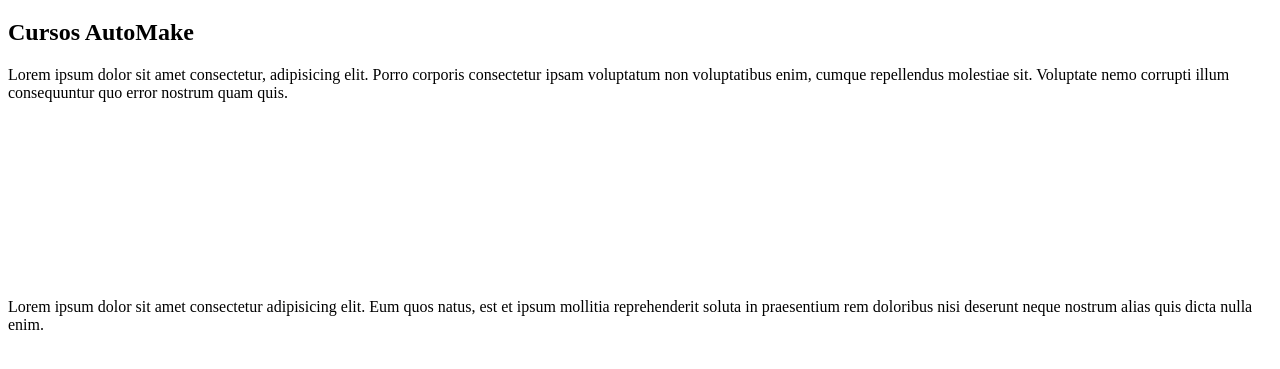
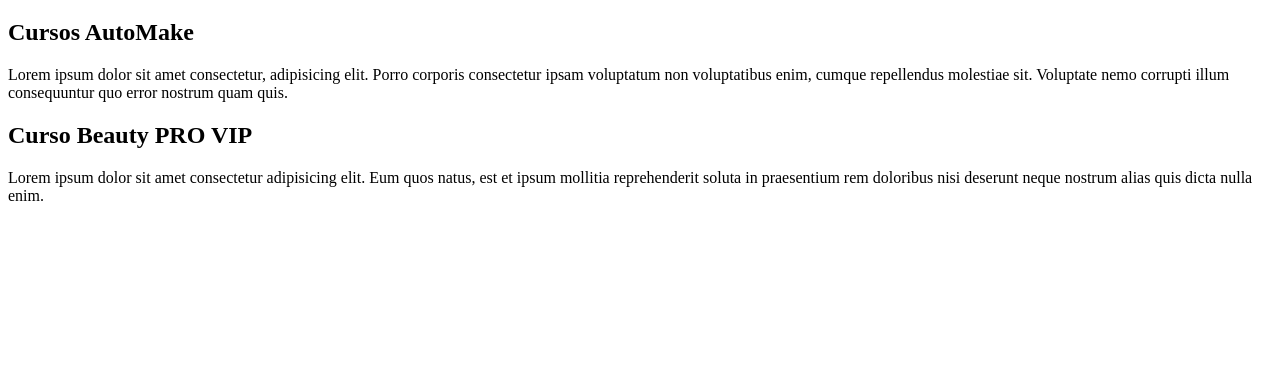
Before and after one commit to RenatoFontinelles/projeto-site, a plain HTML site: page index.html in a window 1280 px wide. Shown: the part 61-430 px from the top of the page. Drawn offline with Linux system fonts and the light colour scheme.

Commit message:
update article

```diff
--- a/index.html
+++ b/index.html
@@ -18,7 +18,7 @@
             nemo corrupti illum consequuntur quo error nostrum quam quis.</p>
         </article>
         <article>
-            <h2><Canvas>Curso Beauty PRO VIP</Canvas></h2>
+            <h2>Curso Beauty PRO VIP</h2>
             <p>Lorem ipsum dolor sit amet consectetur adipisicing elit. Eum quos natus,
             est et ipsum mollitia reprehenderit soluta in praesentium
             rem doloribus nisi deserunt neque nostrum alias quis dicta nulla enim.</p>
```
